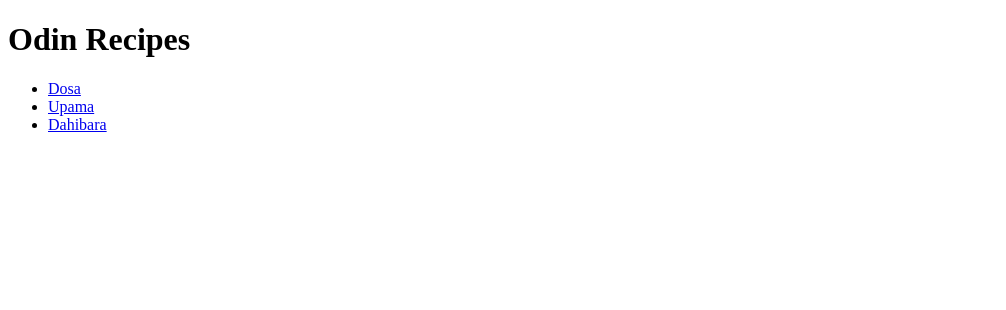
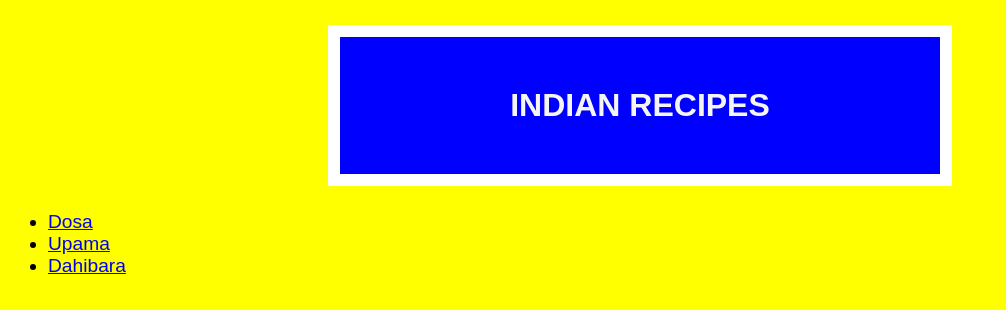
Before and after one commit to saspal02/odin-recipes, a plain HTML site: page index.html in a window 1280 px wide. Shown: the whole page, without its empty margins (0-1006 px from the left). Drawn offline with Linux system fonts and the light colour scheme.

Commit message:
Add box model

```diff
--- a/index.html
+++ b/index.html
@@ -3,9 +3,10 @@
 <head>
     <meta charset="UTF-8">
     <title>Recipe Project</title>
+    <link rel="stylesheet" href="styles.css">
 </head>
 <body>
-    <h1>Odin Recipes</h1>
+    <h1>INDIAN RECIPES</h1>
     <ul>
         <li><a href="recipes/Dosa.html">Dosa</a></li>
         <li><a href="recipes/Upama.html">Upama</a></li>
--- /dev/null
+++ b/styles.css
@@ -0,0 +1,21 @@
+body {
+    font-family: arial, Verdana, Tahoma, sans-serif;
+    background: yellow;
+}
+
+h1 {
+    color: whitesmoke;
+    background-color: blue;
+    width: 400px;
+    text-align: center;
+    border: 12px solid white;
+    margin: 25px auto;
+    padding: 50px 100px;
+}
+
+ul {
+    font-size: larger;
+
+
+
+}
```
